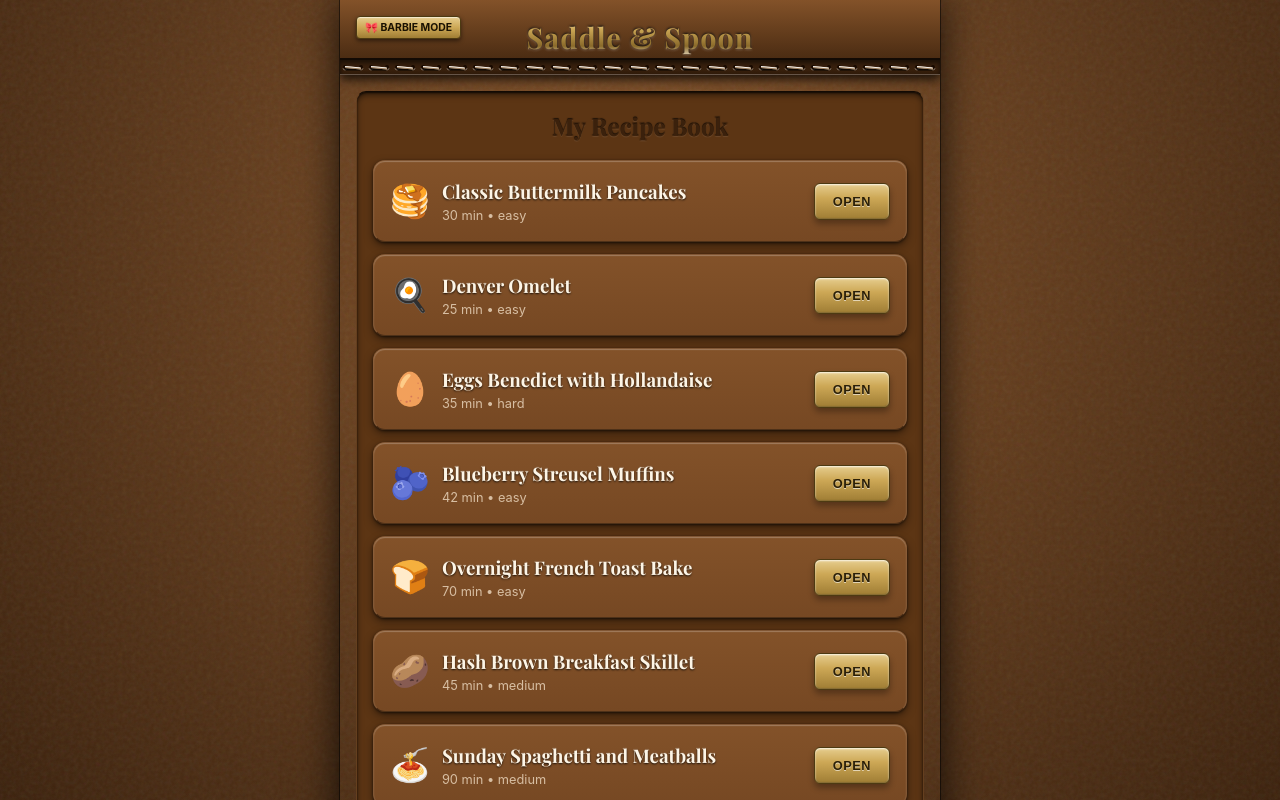
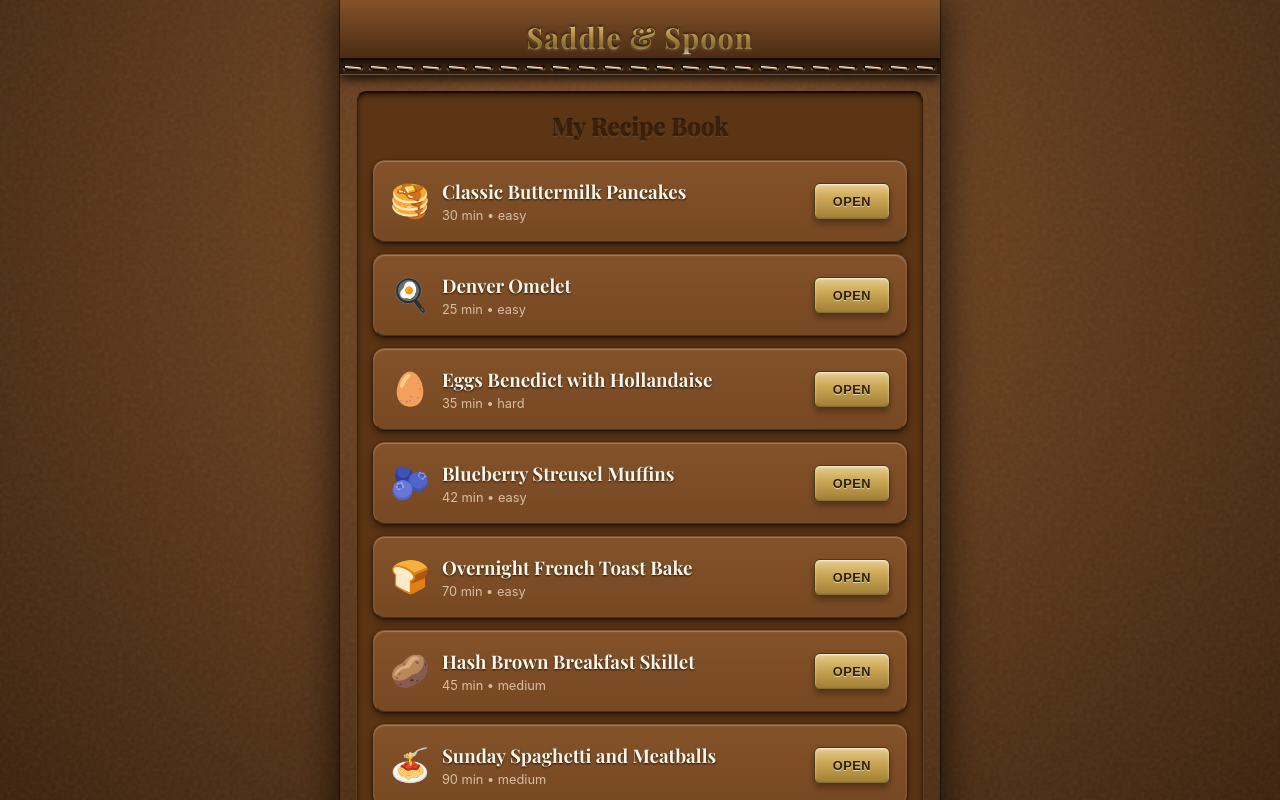
Before and after one commit to owennoah/My-Recipe-Book, a React (Vite) app: page / in a window 1280 px wide. Shown: the top 800 px of the page. Built offline with nearby package versions, Linux system fonts and the light colour scheme.

Commit message:
chore: hide theme toggle buttons

```diff
--- a/src/App.jsx
+++ b/src/App.jsx
@@ -162,13 +162,7 @@ const App = () => {
         </header>
       ) : (
         <header className="app-header">
-          <button
-            onClick={toggleTheme}
-            className="theme-toggle-btn"
-            title="Switch Theme"
-          >
-            🎀 Barbie Mode
-          </button>
+          {/* <button onClick={toggleTheme} className="theme-toggle-btn" title="Switch Theme">🎀 Barbie Mode</button> */}
           <h1 className="gold-foil" style={{ fontFamily: 'var(--font-display)', fontSize: '1.8rem', margin: 0, letterSpacing: '1px' }}>
             Saddle & Spoon
           </h1>
@@ -176,11 +170,11 @@ const App = () => {
       )}
 
       {/* When in Barbie mode, put the toggle somewhere else so it doesn't ruin the header */}
-      {theme === 'barbie' && (
+      {/* {theme === 'barbie' && (
          <button onClick={toggleTheme} className="theme-toggle-btn barbie-floating-toggle">
             🧵 Leather Mode
          </button>
-      )}
+      )} */}
 
       <main style={{ flex: 1, display: 'flex', flexDirection: 'column', overflow: 'hidden' }}>
         <Routes>
```
